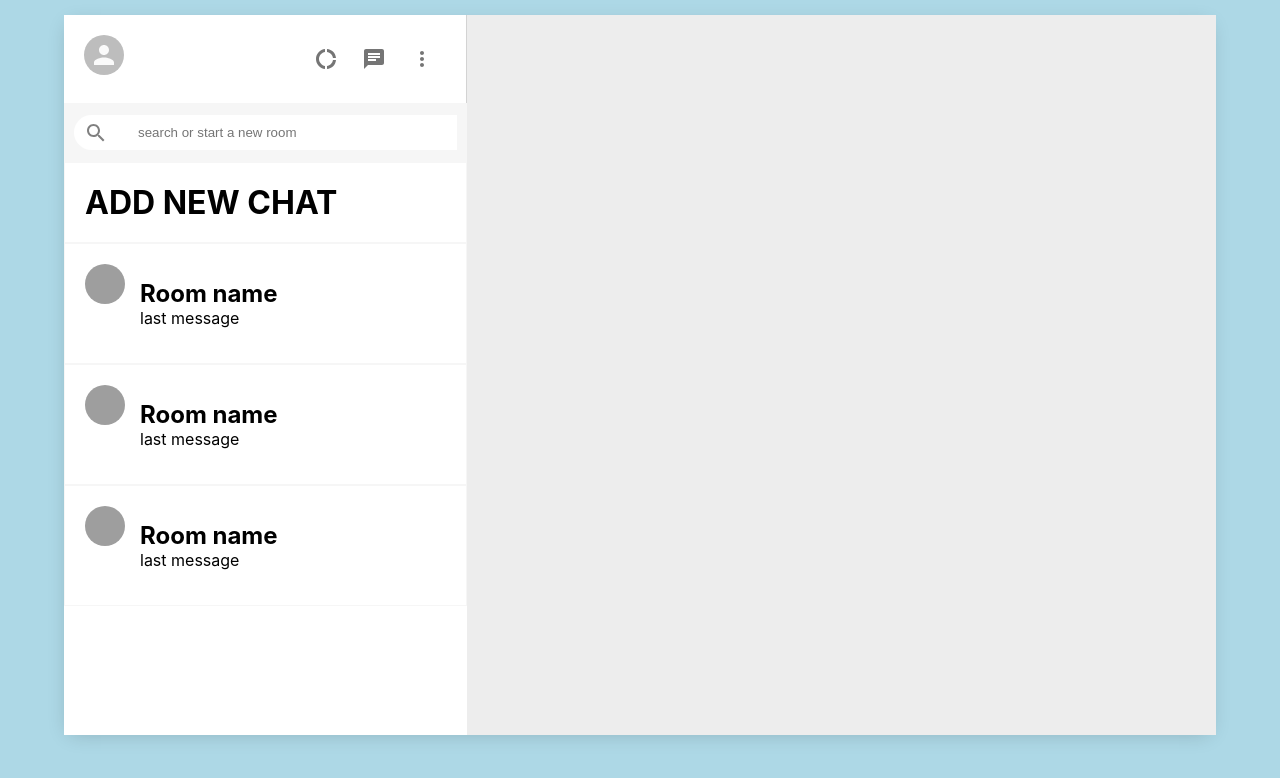
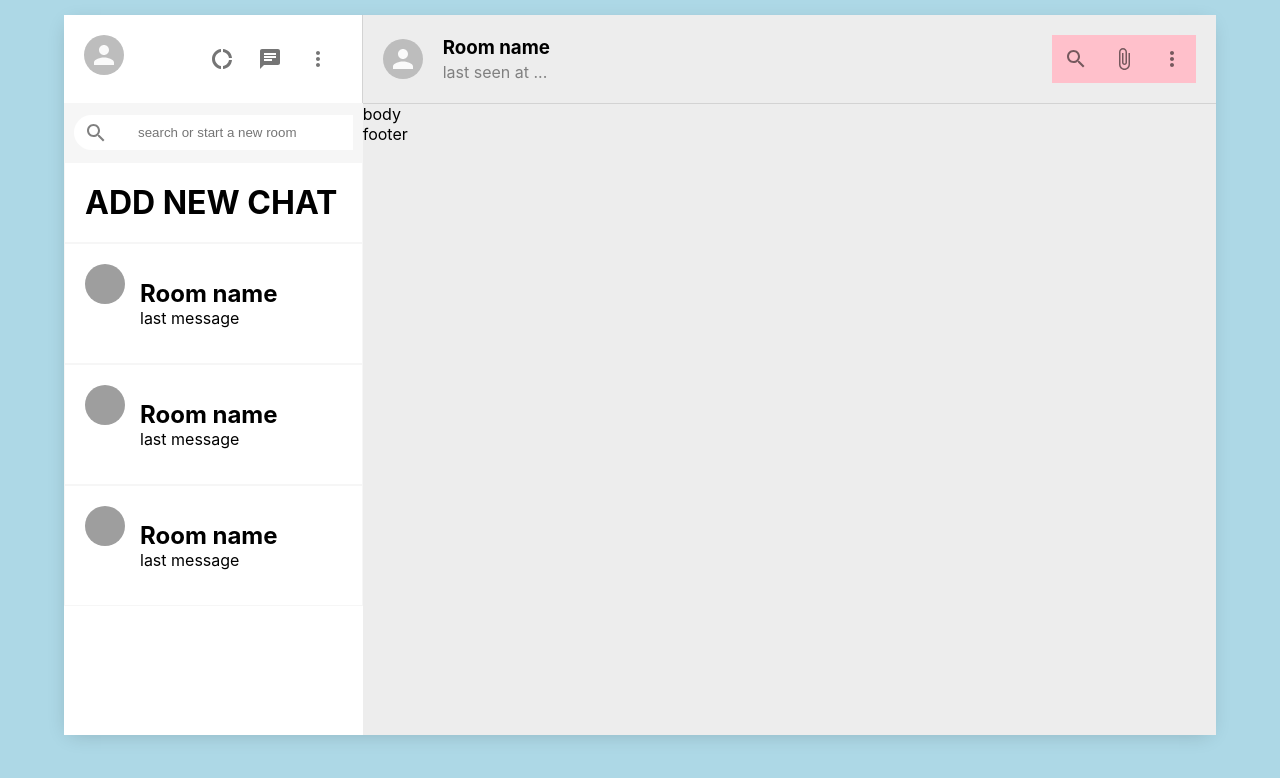
Before and after one commit to saddamarbaa/whatsapp-clone, a React (Create React App) app: page / in a window 1280 px wide. Shown: the top 778 px of the page. Built offline with nearby package versions, Linux system fonts and the light colour scheme; grey boxes are pictures that could not be loaded.

Commit message:
ADD:Chat Component Header

```diff
--- a/src/App.js
+++ b/src/App.js
@@ -3,12 +3,14 @@
 import styled from "styled-components";
 import React from "react";
 import Sidebar from "./components/Sidebar";
+import Chat from "./components/Chat";
 
 const App = () => {
 	return (
 		<AppWrapper>
 			<AppBody>
 				<Sidebar />
+				<Chat />
 			</AppBody>
 		</AppWrapper>
 	);
--- /dev/null
+++ b/src/components/Chat.js
@@ -0,0 +1,73 @@
+/** @format */
+
+import React from "react";
+import styled from "styled-components";
+import { Avatar, IconButton } from "@material-ui/core";
+import { AttachFile, MoreVert, SearchOutlined } from "@material-ui/icons";
+
+const Chat = () => {
+	return (
+		<ChatWrapper>
+			<ChatHeader>
+				<Avatar />
+				<ChatHeaderInfo>
+					<h3>Room name</h3>
+					<p>last seen at ...</p>
+				</ChatHeaderInfo>
+				<ChatHeaderRight>
+					<IconButton>
+						<SearchOutlined />
+					</IconButton>
+					<IconButton>
+						<AttachFile />
+					</IconButton>
+					<IconButton>
+						<MoreVert />
+					</IconButton>
+				</ChatHeaderRight>
+			</ChatHeader>
+
+			<ChatBody> body</ChatBody>
+			<ChatFooter>footer</ChatFooter>
+		</ChatWrapper>
+	);
+};
+
+export default Chat;
+
+const ChatWrapper = styled.div`
+	display: flex;
+	flex-direction: column;
+	flex: 1;
+`;
+
+const ChatHeader = styled.div`
+	display: flex;
+	padding: 20px;
+	align-items: center;
+	border-bottom: 1px solid lightgray;
+`;
+
+const ChatHeaderInfo = styled.div`
+	flex: 1;
+	padding-left: 20px;
+
+	h3 {
+		margin-bottom: 3px;
+	}
+
+	p {
+		color: gray;
+	}
+`;
+
+const ChatHeaderRight = styled.div`
+	display: flex;
+	justify-content: space-between;
+	min-width: 100px;
+	background: pink;
+`;
+
+const ChatBody = styled.div``;
+
+const ChatFooter = styled.div``;
```
